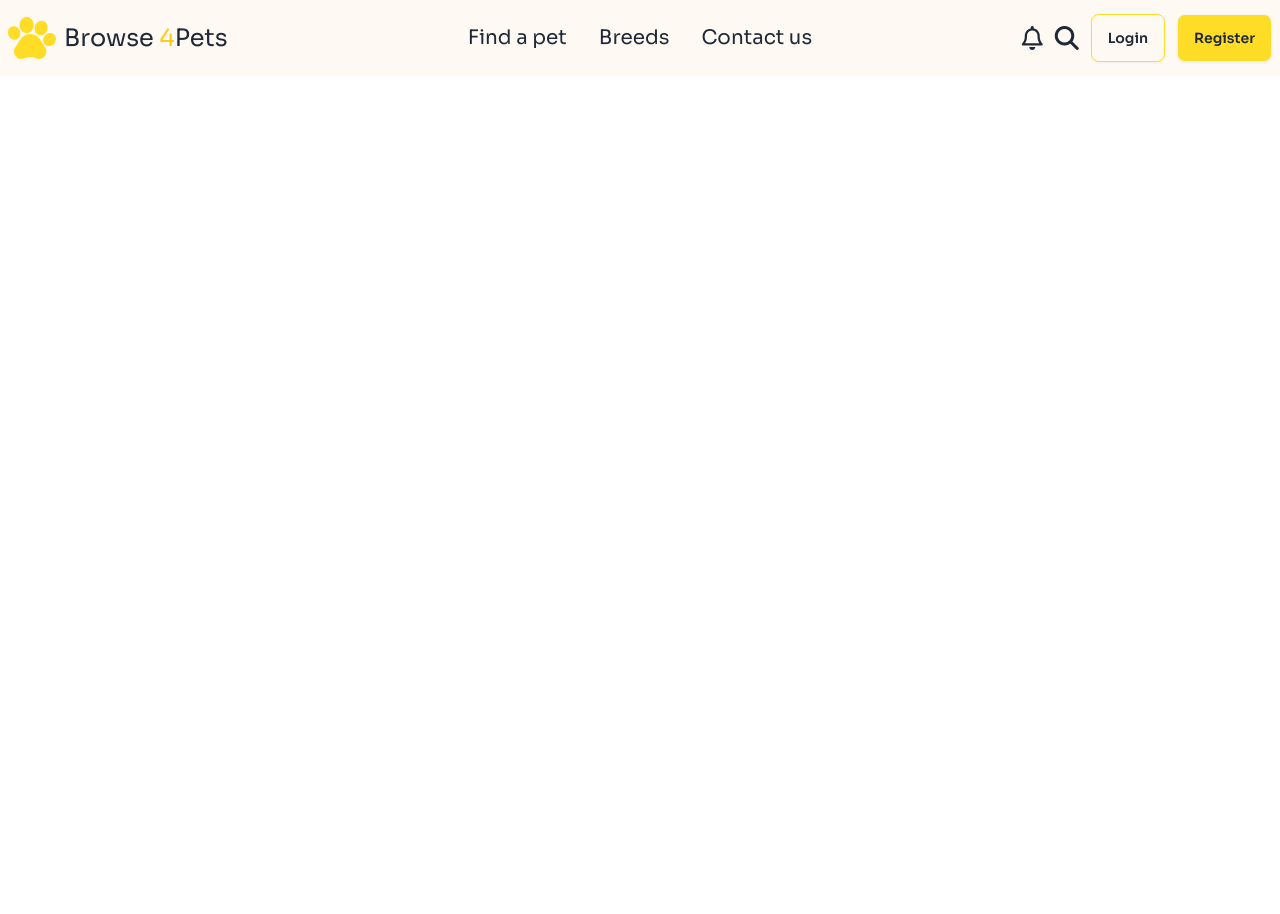
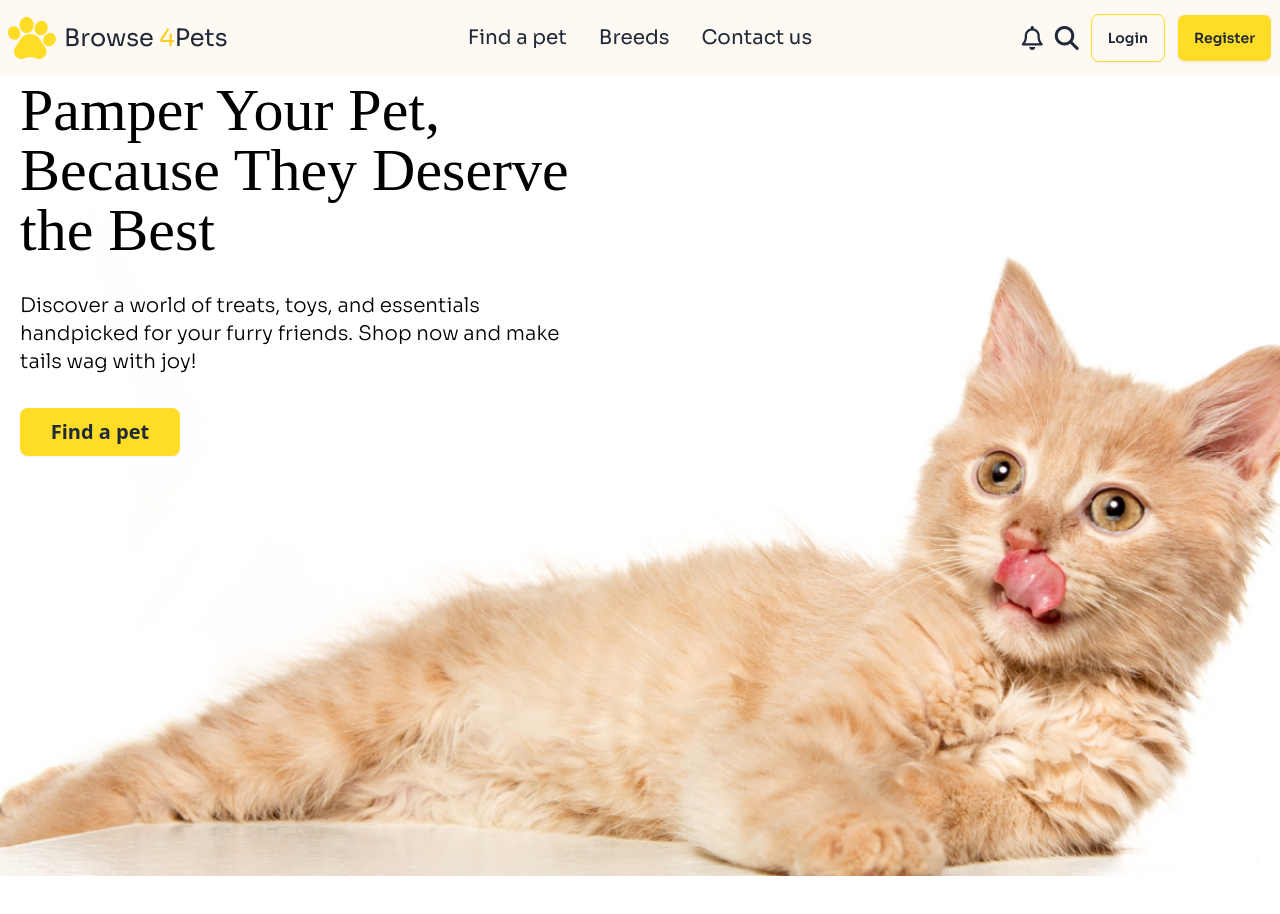
Before and after one commit to Iftekhar-Tasnim/Browse4Pets, a plain HTML site: page index.html in a window 1280 px wide. Before the commit the page ends 800 px from the top, so only its background shows below. Drawn offline with nearby package versions, Linux system fonts and the light colour scheme; a web font is replaced by a local one.

Commit message:
Hero done

```diff
--- a/index.html
+++ b/index.html
@@ -140,10 +140,46 @@
     <!-- main   -->
 
     <main>
-        <!-- Hero Section -->
-        <section>
+      <!-- Hero Section -->
+      <section class="container mx-auto mb-20">
+        <div
+          class="flex flex-col-reverse lg:flex-row items-center justify-between"
+        >
+          <!-- Text Content -->
+          <div
+            class="order-2 lg:order-1 text-left lg:text-start lg:w-1/2 py-5 px-5 lg:absolute lg:top-2/5 lg:transform lg:-translate-y-1/2 lg:z-10"
+          >
+            <div class="max-w-xl mx-auto lg:mx-0">
+              <h1 class="mb-8 text-4xl md:text-6xl text-black font-adlam">
+                Pamper Your Pet, Because They Deserve the Best
+              </h1>
+              <p
+                class="mb-8 text-black text-lg md:text-xl font-light font-sora"
+              >
+                Discover a world of treats, toys, and essentials handpicked for
+                your furry friends. Shop now and make tails wag with joy!
+              </p>
+              <button
+                class="btn bg-pry-color w-40 text-lg md:text-xl border-none"
+              >
+                Find a pet
+              </button>
+            </div>
+          </div>
 
-        </section>
+          <!-- Image -->
+          <div class="order-1 lg:order-2 lg:w-full lg:relative">
+            <img
+              class="w-full h-auto object-cover lg:min-h-screen"
+              src="c1-assets/cat-big.png"
+              alt="cat"
+            />
+          </div>
+        </div>
+      </section>
+
+      <!-- Browse By Categories -->
+
 
     </main>
 
```
Also changed, not shown: 1 other file.
